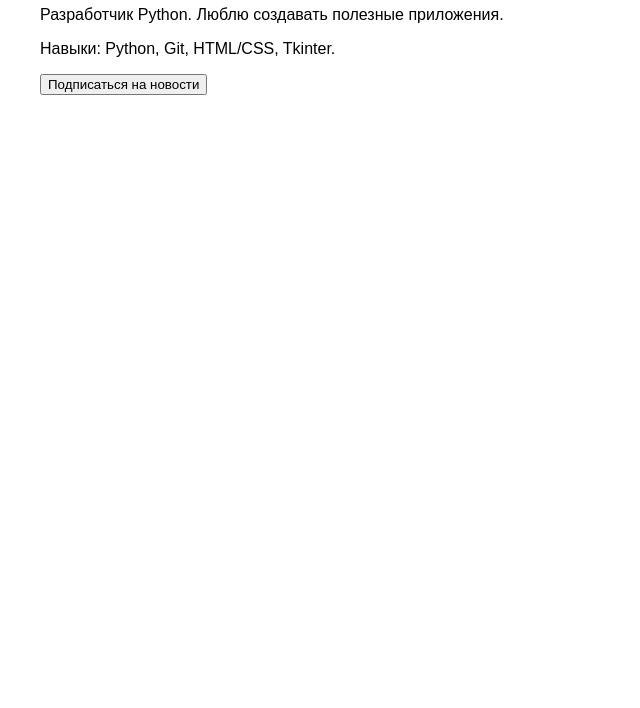
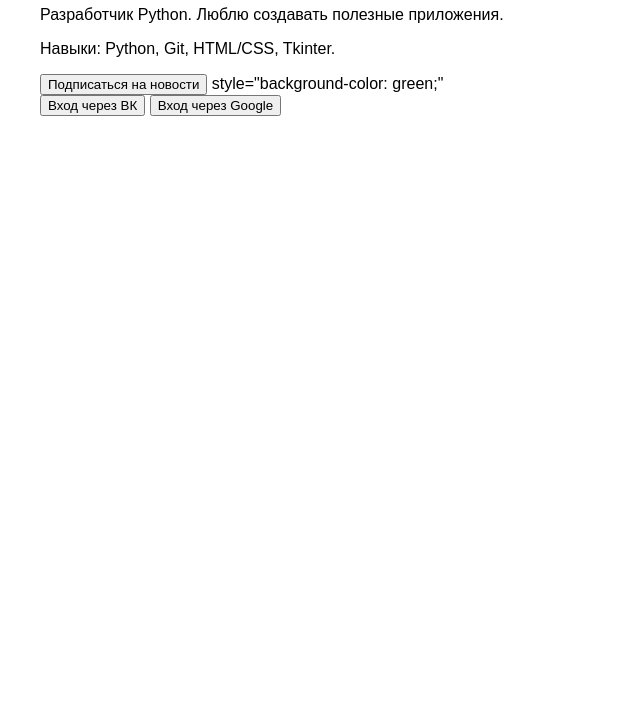
Before and after one commit to ArtemTopcheg/My-project1, a plain HTML site: page index.html in a window 1280 px wide. Shown: the part 92-800 px from the top of the page, without its empty margins (0-640 px from the left). Drawn offline with Linux system fonts and the light colour scheme.

Commit message:
feature/social-login: добавлен вход через сс

```diff
--- a/index.html
+++ b/index.html
@@ -14,3 +14,8 @@
 </body>
 </html>
 <button>Подписаться на новости</button>
+style="background-color: green;"
+<div>
+    <button>Вход через ВК</button>
+    <button>Вход через Google</button>
+</div>
```
